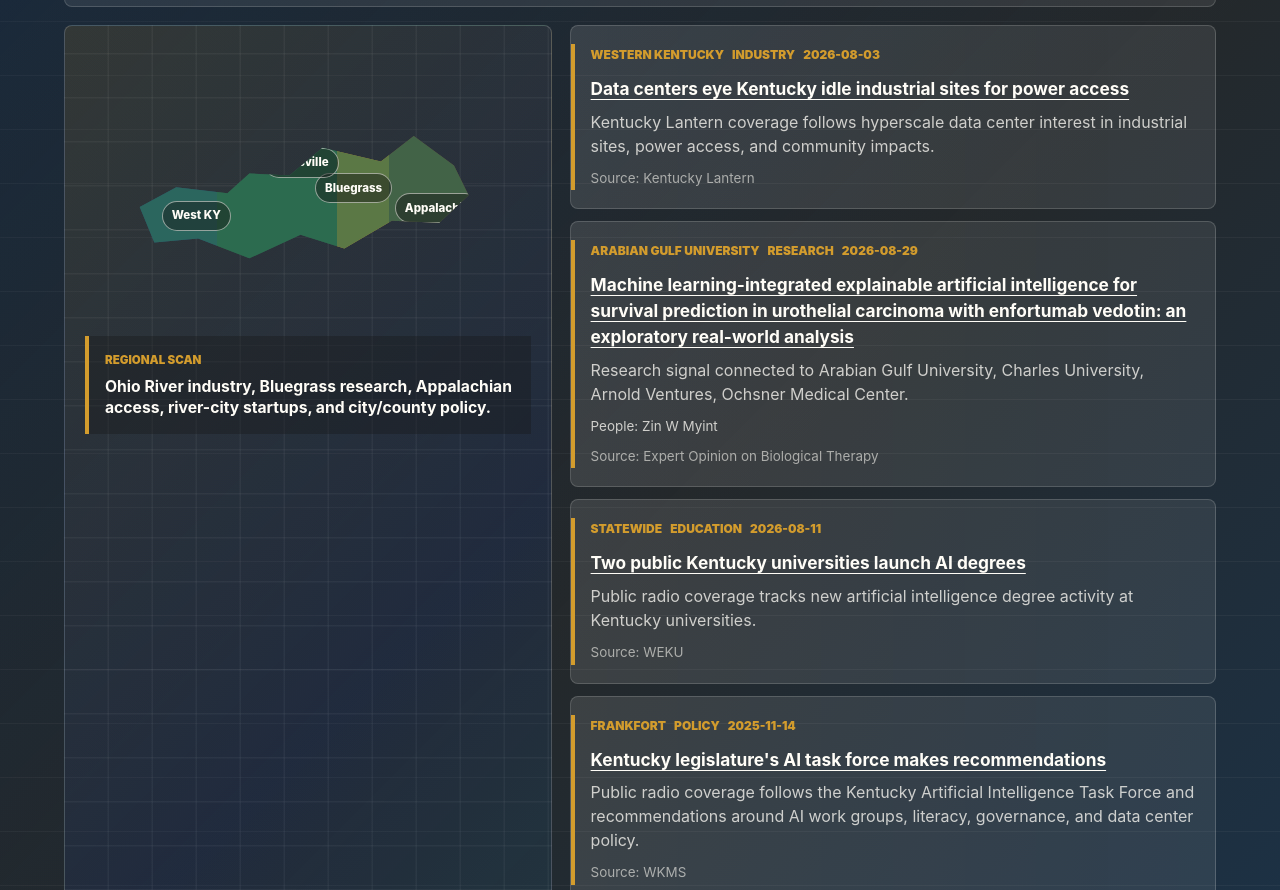
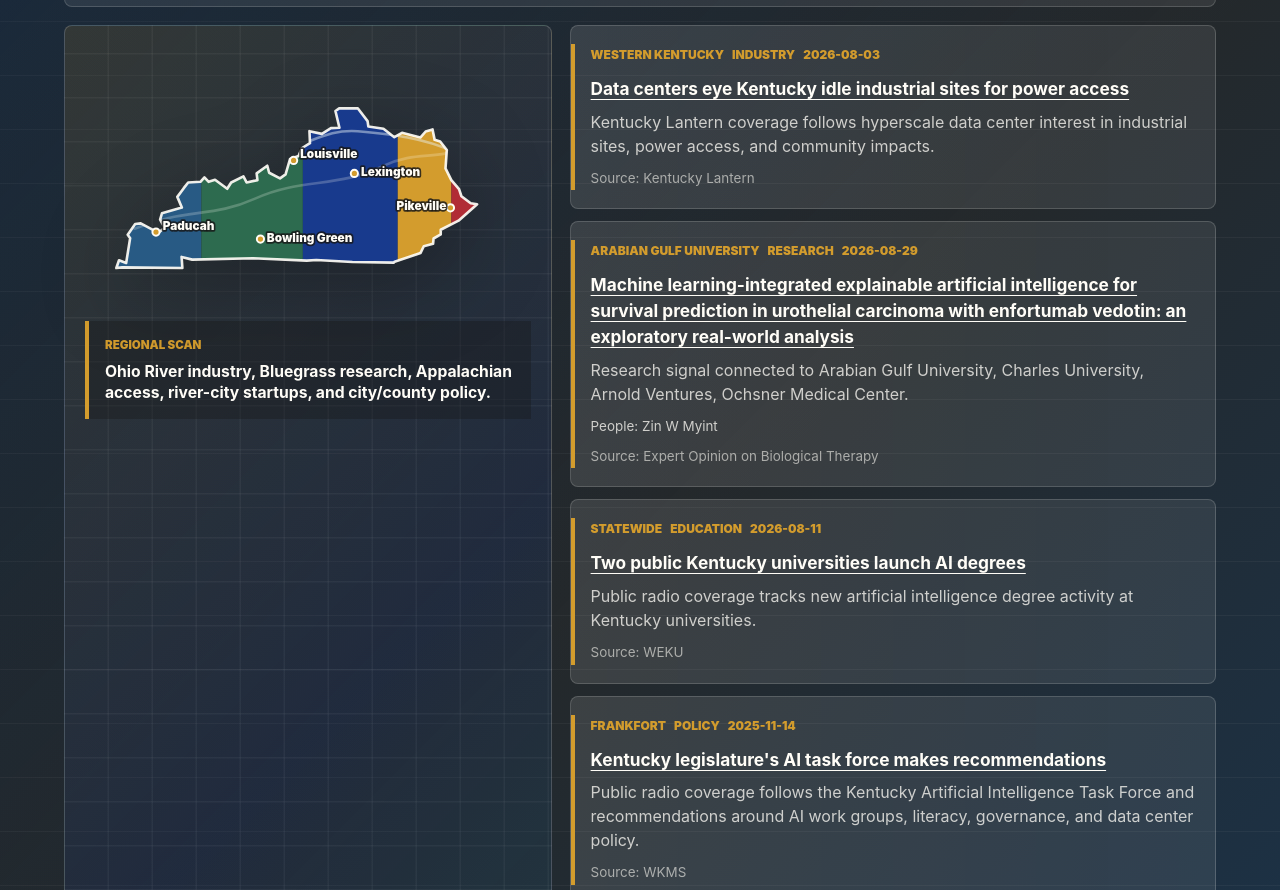
Before and after one commit to Kgarmon99/kyai-com, a website: page index.html in a window 1280 px wide. Shown: the part 2523-3413 px from the top of the page. Drawn offline with nearby package versions, Linux system fonts and the light colour scheme.

Commit message:
Use accurate Kentucky tracker map

```diff
--- a/index.html
+++ b/index.html
@@ -193,11 +193,42 @@
         </div>
         <div class="tracker-layout">
           <div class="map-panel" aria-label="Kentucky regional focus areas">
-            <div class="kentucky-outline" aria-hidden="true">
-              <span class="region region-west">West KY</span>
-              <span class="region region-bluegrass">Bluegrass</span>
-              <span class="region region-appalachia">Appalachia</span>
-              <span class="region region-louisville">Louisville</span>
+            <div class="kentucky-outline">
+              <svg class="kentucky-map" viewBox="0 0 640 300" role="img" aria-labelledby="kentucky-map-title kentucky-map-desc">
+                <title id="kentucky-map-title">Kentucky AI tracker map</title>
+                <desc id="kentucky-map-desc">Accurate Kentucky outline with Kentucky-colored regional bands and city reference points.</desc>
+                <defs>
+                  <path
+                    id="kentuckyShape"
+                    d="M436.2 59.3 L452.8 72.1 L464.5 65.4 L492.5 72.6 L500.6 63.4 L511.2 60.3 L514.4 76.2 L522.9 78.7 L533.0 91.6 L531.0 119.8 L539.9 137.7 L551.7 151.5 L555.3 162.3 L569.5 173.1 L579.3 174.6 L550.9 199.7 L523.7 213.6 L523.7 220.7 L512.8 226.9 L512.0 235.1 L497.8 238.7 L492.9 248.9 L453.2 262.3 L452.0 263.8 L388.7 262.8 L333.6 259.7 L319.0 260.7 L237.2 257.1 L143.9 259.2 L127.7 255.1 L128.9 272.0 L36.9 271.0 L28.0 272.0 L32.1 260.2 L43.0 264.3 L49.1 226.4 L45.4 221.3 L56.8 204.8 L65.3 203.8 L92.4 218.2 L101.8 210.5 L94.9 198.2 L97.7 188.4 L128.1 179.7 L121.2 163.3 L131.0 150.0 L137.8 141.3 L156.5 140.3 L162.6 133.6 L169.1 140.3 L178.8 137.2 L197.4 151.0 L203.5 141.3 L222.2 132.1 L227.0 141.3 L243.6 137.7 L242.4 127.4 L258.6 115.7 L261.5 126.4 L278.1 135.1 L286.6 129.0 L293.5 105.4 L306.5 100.8 L311.3 89.0 L323.9 81.3 L323.1 62.9 L342.1 67.0 L355.9 58.2 L368.9 57.7 L362.8 32.1 L368.5 28.0 L396.9 28.0 L411.9 47.5 L413.1 55.7 L436.2 59.3 Z"
+                  />
+                  <clipPath id="kentuckyClip">
+                    <use href="#kentuckyShape" />
+                  </clipPath>
+                </defs>
+                <g clip-path="url(#kentuckyClip)">
+                  <rect class="ky-band ky-band-river" x="28" y="28" width="130" height="244" />
+                  <rect class="ky-band ky-band-bluegrass" x="158" y="28" width="155" height="244" />
+                  <rect class="ky-band ky-band-commonwealth" x="313" y="28" width="145" height="244" />
+                  <rect class="ky-band ky-band-goldenrod" x="458" y="28" width="82" height="244" />
+                  <rect class="ky-band ky-band-cardinal" x="540" y="28" width="48" height="244" />
+                  <path class="ky-ridge-line" d="M56 212 C132 180 174 196 240 166 C310 134 367 150 436 116 C486 92 520 108 556 88" />
+                  <path class="ky-river-line" d="M52 78 C128 92 181 66 246 86 C305 104 334 58 397 63 C451 68 497 73 543 94" />
+                </g>
+                <use class="ky-border" href="#kentuckyShape" />
+                <g class="ky-pins" aria-hidden="true">
+                  <circle cx="298.9" cy="107.6" r="5.5" />
+                  <text x="309" y="104">Louisville</text>
+                  <circle cx="391.7" cy="127.5" r="5.5" />
+                  <text x="402" y="132">Lexington</text>
+                  <circle cx="248.2" cy="227.8" r="5.5" />
+                  <text x="258" y="233">Bowling Green</text>
+                  <circle cx="88.6" cy="217.1" r="5.5" />
+                  <text x="99" y="214">Paducah</text>
+                  <circle cx="538.6" cy="180.0" r="5.5" />
+                  <text x="456" y="184">Pikeville</text>
+                </g>
+              </svg>
             </div>
             <div class="map-caption">
               <span>Regional scan</span>
--- a/styles.css
+++ b/styles.css
@@ -610,33 +610,73 @@ h3 {
 
 .kentucky-outline {
   position: relative;
-  width: min(82%, 520px);
-  aspect-ratio: 1.85;
-  margin: 58px auto 0;
-  background:
-    linear-gradient(90deg, var(--river) 0 25%, var(--bluegrass) 25% 58%, var(--goldenrod) 58% 72%, var(--tobacco) 72% 100%);
-  clip-path: polygon(
-    4% 52%,
-    14% 42%,
-    28% 45%,
-    34% 35%,
-    45% 36%,
-    54% 22%,
-    70% 29%,
-    79% 16%,
-    90% 31%,
-    94% 46%,
-    86% 60%,
-    73% 59%,
-    60% 73%,
-    48% 66%,
-    34% 78%,
-    20% 68%,
-    8% 70%
-  );
-  box-shadow:
-    0 20px 48px rgba(0, 0, 0, 0.26),
-    inset 0 0 0 999px rgba(45, 107, 79, 0.72);
+  width: min(94%, 620px);
+  margin: 44px auto 0;
+}
+
+.kentucky-map {
+  width: 100%;
+  height: auto;
+  overflow: visible;
+  filter: drop-shadow(0 22px 42px rgba(0, 0, 0, 0.28));
+}
+
+.ky-band-river {
+  fill: var(--river);
+}
+
+.ky-band-bluegrass {
+  fill: var(--bluegrass);
+}
+
+.ky-band-commonwealth {
+  fill: var(--kentucky-blue);
+}
+
+.ky-band-goldenrod {
+  fill: var(--goldenrod);
+}
+
+.ky-band-cardinal {
+  fill: var(--cardinal);
+}
+
+.ky-ridge-line,
+.ky-river-line {
+  fill: none;
+  stroke-linecap: round;
+  stroke-width: 4;
+}
+
+.ky-ridge-line {
+  stroke: rgba(255, 253, 247, 0.22);
+}
+
+.ky-river-line {
+  stroke: rgba(232, 242, 245, 0.46);
+}
+
+.ky-border {
+  fill: none;
+  stroke: rgba(255, 253, 247, 0.92);
+  stroke-linejoin: round;
+  stroke-width: 4;
+}
+
+.ky-pins circle {
+  fill: var(--goldenrod);
+  stroke: var(--paper);
+  stroke-width: 3;
+}
+
+.ky-pins text {
+  fill: var(--paper);
+  font-size: 18px;
+  font-weight: 900;
+  paint-order: stroke;
+  stroke: rgba(23, 23, 23, 0.82);
+  stroke-linejoin: round;
+  stroke-width: 5;
 }
 
 .map-caption {
@@ -660,50 +700,6 @@ h3 {
   color: var(--paper);
   font-size: 0.98rem;
   line-height: 1.35;
-}
-
-.kentucky-outline::after {
-  position: absolute;
-  inset: 11%;
-  border: 2px dashed rgba(255, 253, 247, 0.55);
-  content: "";
-  clip-path: inherit;
-}
-
-.region {
-  position: absolute;
-  z-index: 1;
-  display: inline-flex;
-  align-items: center;
-  min-height: 30px;
-  padding: 0 9px;
-  border: 1px solid rgba(255, 253, 247, 0.52);
-  border-radius: 999px;
-  background: rgba(23, 23, 23, 0.46);
-  color: var(--paper);
-  font-size: 0.72rem;
-  font-weight: 850;
-  white-space: nowrap;
-}
-
-.region-west {
-  left: 10%;
-  top: 49%;
-}
-
-.region-bluegrass {
-  left: 52%;
-  top: 35%;
-}
-
-.region-appalachia {
-  right: 3%;
-  top: 45%;
-}
-
-.region-louisville {
-  left: 38%;
-  top: 22%;
 }
 
 .update-list {
```
